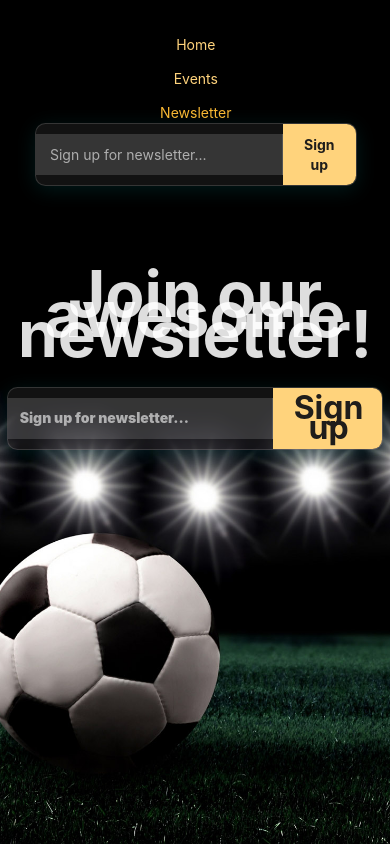
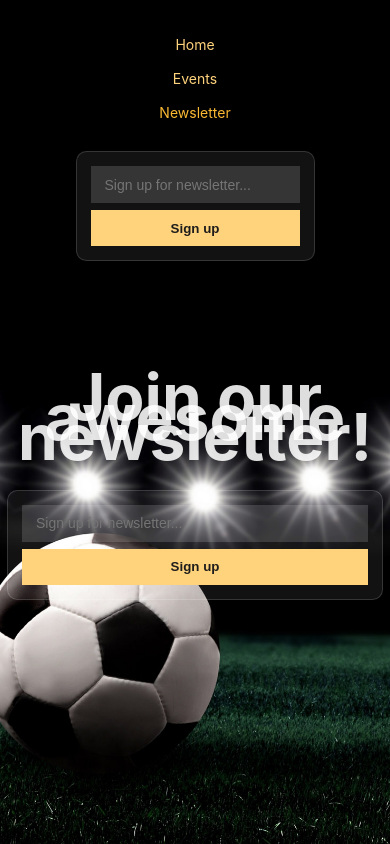
Before and after one commit to Jehoz05/Event-Management, a React (Create React App) app in the folder frontend/: page /newsletter in a window 390 px wide. Built offline with nearby package versions, Linux system fonts and the light colour scheme.

Commit message:
Update NewsletterSignup.module.css

```diff
--- a/frontend/src/components/NewsletterSignup.module.css
+++ b/frontend/src/components/NewsletterSignup.module.css
@@ -1,51 +1,43 @@
 .newsletter {
   display: flex;
-  justify-content: center;
-  align-items: center;
-  gap: 0;
   max-width: 35rem;
-  margin: 0 auto;
+  margin: 2rem auto;
   background: rgba(255, 255, 255, 0.07);
-  backdrop-filter: blur(10px);
   border: 1px solid rgba(255, 255, 255, 0.15);
   border-radius: 0.75rem;
   overflow: hidden;
-  box-shadow: 0 4px 20px rgba(0, 255, 255, 0.1);
-  transition: all 0.3s ease-in-out;
 }
 
 .newsletter input {
   flex: 1;
-  font: inherit;
   padding: 0.75rem 1rem;
+  background-color: rgba(255, 255, 255, 0.15);
   border: none;
-  background-color: rgba(255, 255, 255, 0.15);
   color: #fff;
   font-size: 1rem;
-  border-right: 1px solid rgba(255, 255, 255, 0.15);
-  outline: none;
-}
-
-.newsletter input::placeholder {
-  color: rgba(255, 255, 255, 0.6);
-}
-
-.newsletter input:focus {
-  background-color: rgba(255, 255, 255, 0.2);
 }
 
 .newsletter button {
-  font: inherit;
   padding: 0.75rem 1.5rem;
+  background-color: var(--color-primary-500);
+  color: var(--color-gray-900);
+  font-weight: bold;
   border: none;
-  background-color: #ffd37c;
-  color: #1f1d1b;
-  font-weight: bold;
   cursor: pointer;
-  transition: all 0.3s ease-in-out;
 }
 
-.newsletter button:hover {
-  background-color: #fab833;
-  transform: scale(1.05);
+@media (max-width: 768px) {
+  .newsletter {
+    flex-direction: column;
+    padding: 1rem;
+  }
+
+  .newsletter input,
+  .newsletter button {
+    width: 100%;
+  }
+
+  .newsletter button {
+    margin-top: 0.5rem;
+  }
 }
```
